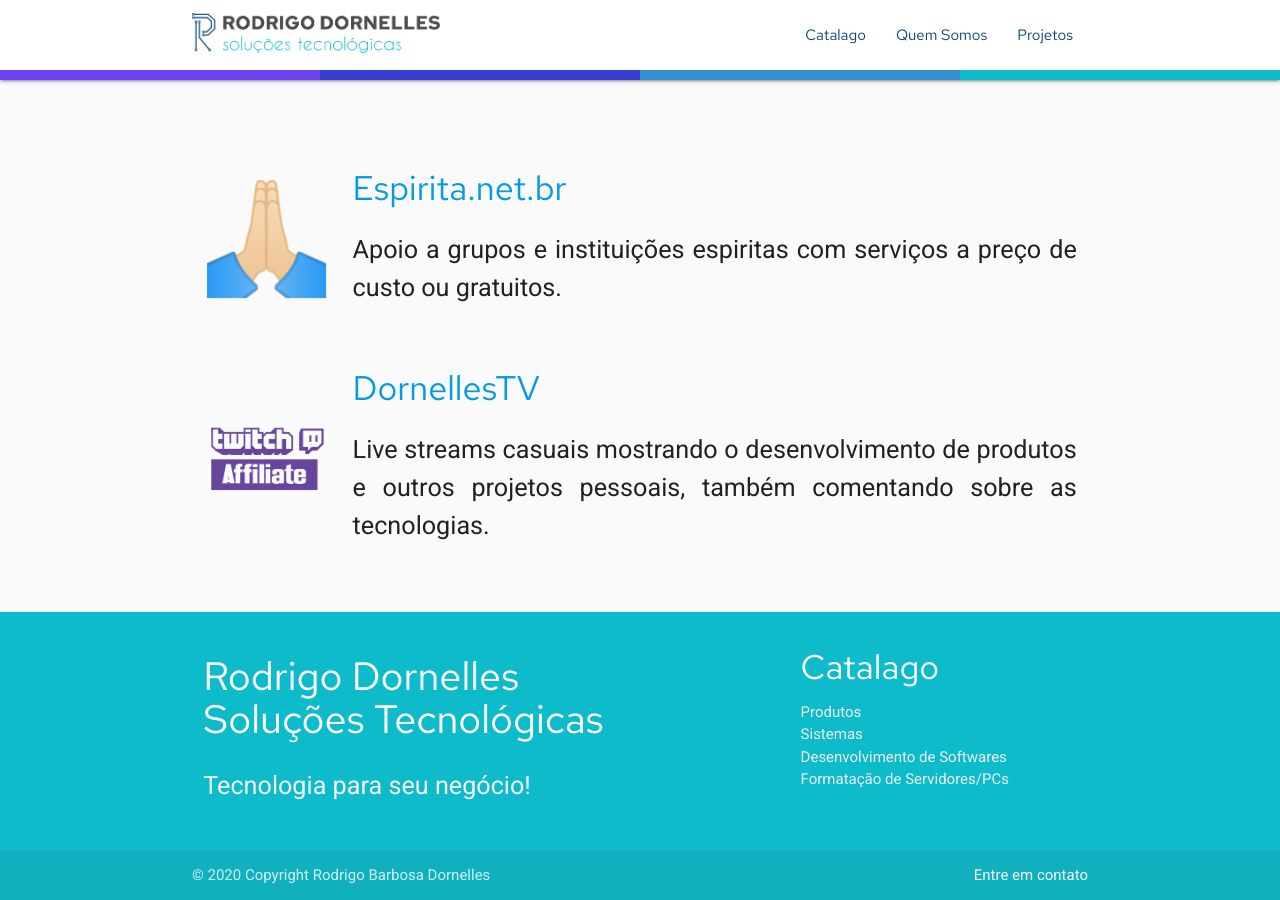
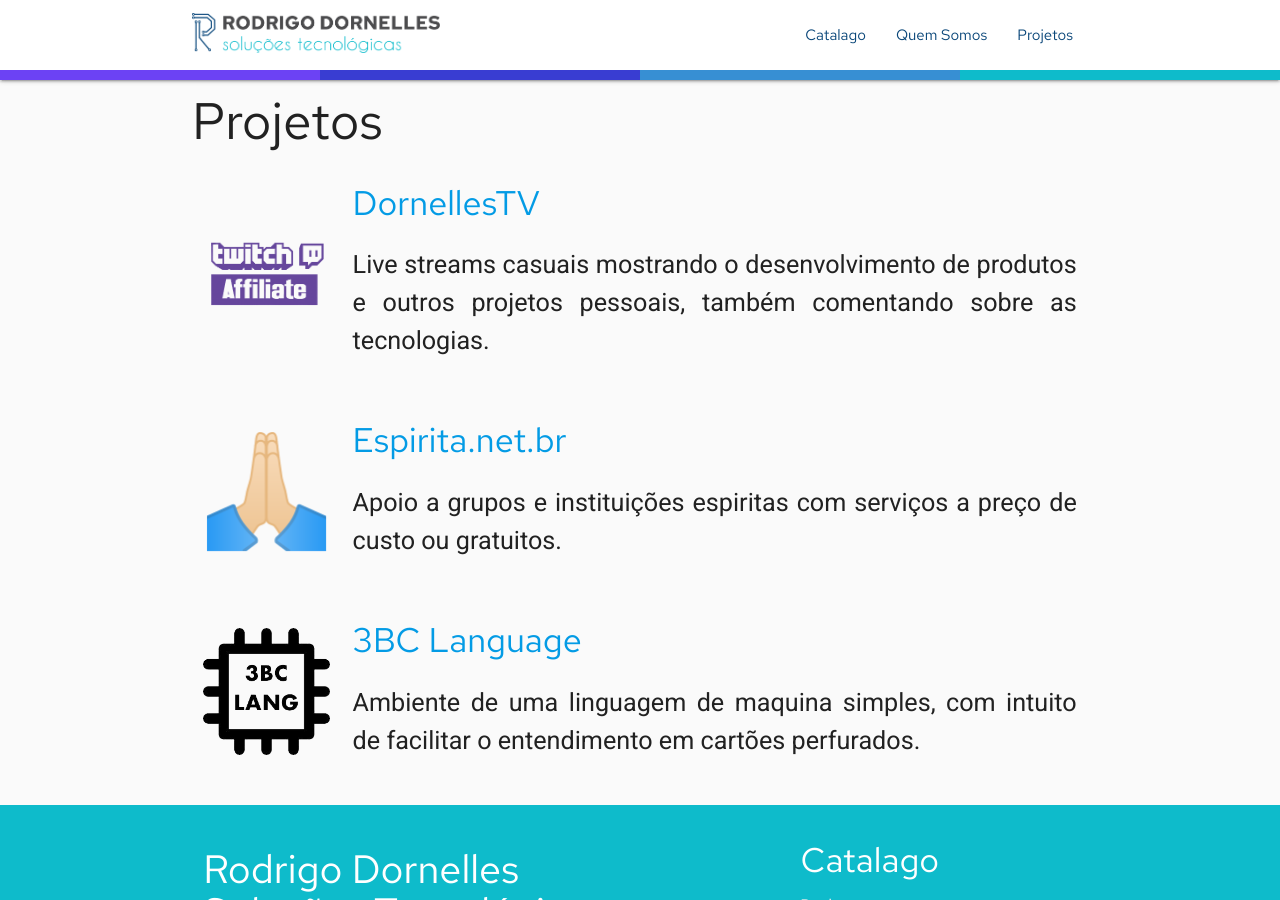
Before and after one commit to rdornelles/rdornelles.github.io, a Jekyll site: the page built from projetos.md, in a window 1280 px wide and 900 px high. Built offline with Jekyll 4.4.1, drawn with Linux system fonts in a browser that asks for light colours.

Commit message:
add projeto 3bc language

```diff
--- a/_includes/product_list.rb
+++ b/_includes/product_list.rb
@@ -1,4 +1,5 @@
 {% for product in site.pages | sort: "title" %}
+{% if product.categories contains "catalago" %}
 {% if include.filter %}
 {% if product.categories contains include.filter %}
 {% include product_item.rb product = product %}
@@ -6,4 +7,5 @@
 {% else %}
 {% include product_item.rb product = product %}
 {% endif %}
+{% endif %}
 {% endfor %}
--- /dev/null
+++ b/projeto/3bc.md
@@ -0,0 +1,15 @@
+---
+title: 3BC Language
+layout: default
+image: /images/projeto-3bc.png
+categories: projeto
+description: >-
+    Ambiente de uma linguagem de maquina simples, com intuito de facilitar o entendimento em cartões perfurados.
+---
+
+## 3BC Language ##
+Esta é uma linguagem de máquina que possui apenas **3 Bits** registradores, a ideia é ser simples para entender facilmente em um cartão perfurado.
+
+Não é necessário ter conhecimento com programação ou expertise em computação, embora recomendável saber logica, é bem amigável a iniciantes e entusiastas em linguagens de baixo nível.
+
+* **Github:** [RodrigoDornelles/3bc-lang](https://github.com/rodrigodornelles/3bc-lang)
--- a/projetos.md
+++ b/projetos.md
@@ -4,6 +4,10 @@ layout: default
 menu: true
 menu_mobile: true
 ---
-<br>
-
-{% include product_list.rb filter='projeto' %}
+### Projetos ###
+{% assign projetos_order = site.pages | sort: "name" | reverse %}
+{% for projeto in projetos_order %}
+{% if projeto.categories contains "projeto" %}
+{% include product_item.rb product = projeto %}
+{% endif %}
+{% endfor %}
```
Also changed, not shown: images/projeto-3bc.png (added).
